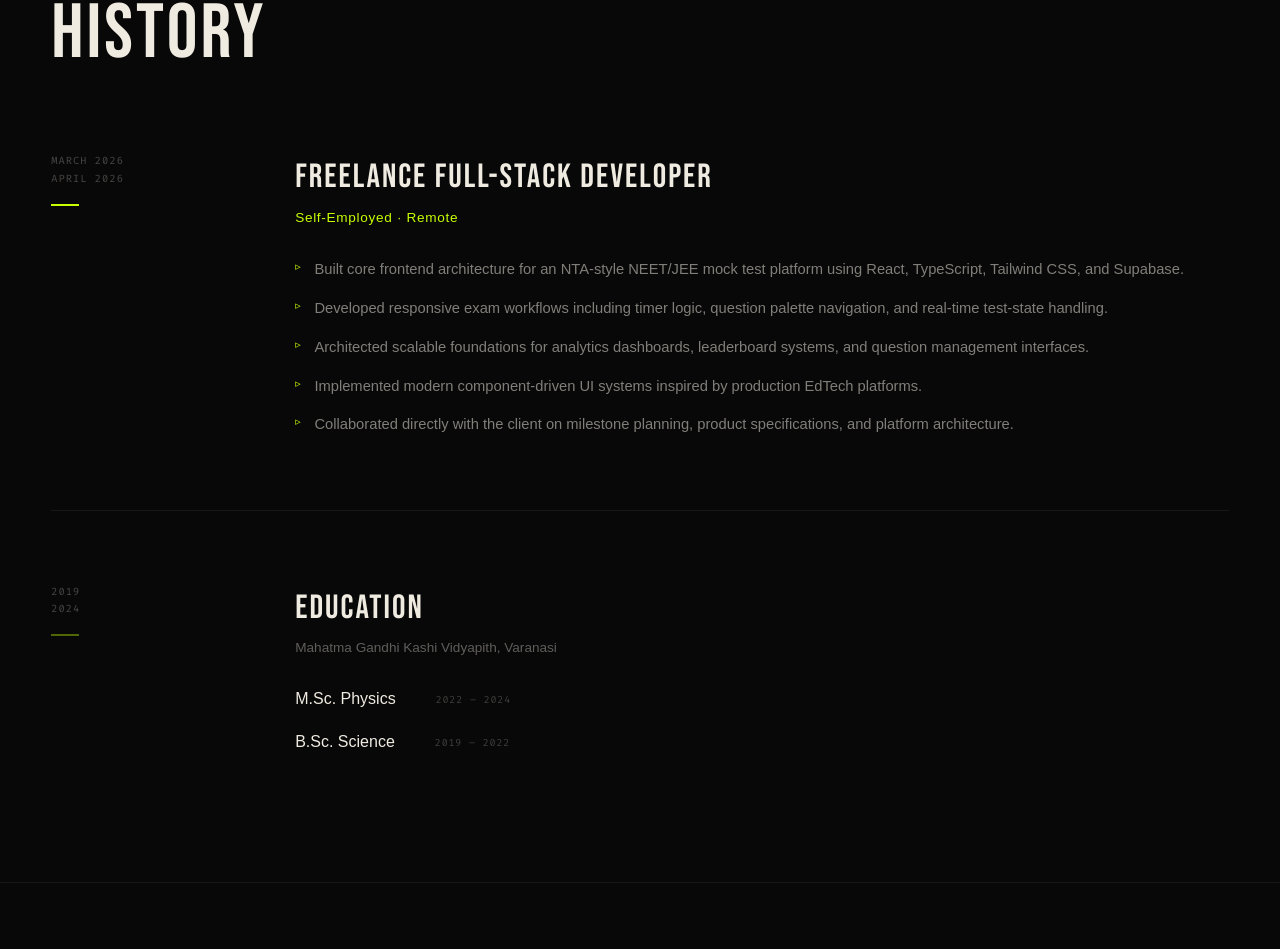
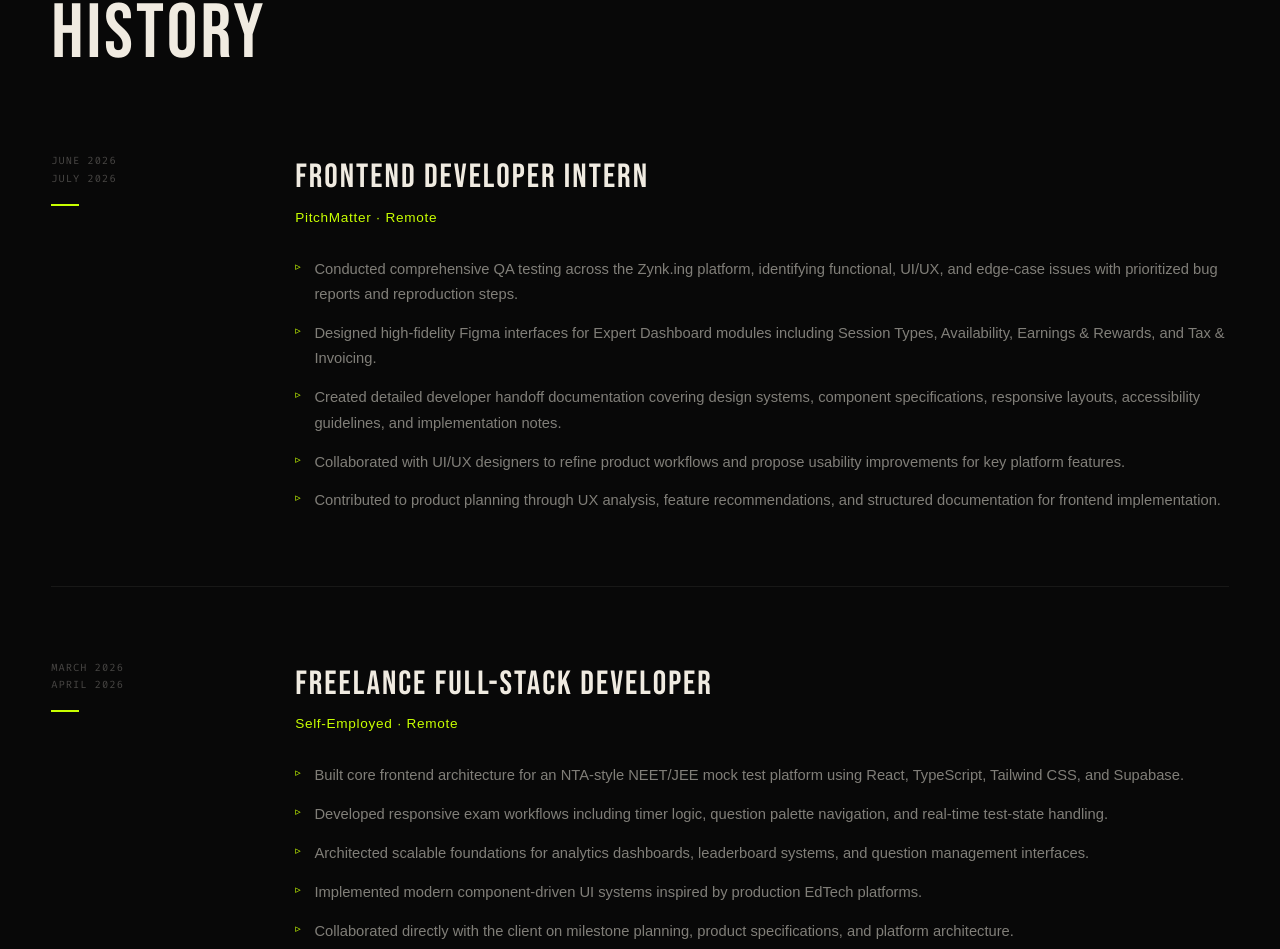
Before and after one commit to Uzrakhan/Portfolio, a React (Vite) app: page / in a window 1280 px wide. Shown: the part 5797-6746 px from the top of the page. Built offline with nearby package versions, Linux system fonts and the light colour scheme; the HTML template or start-up script is replaced by a standard one; a web font is replaced by a local one.

Commit message:
Updated experience section with newest experience as Frontend dev intern

```diff
--- a/src/pages/Landing2D.jsx
+++ b/src/pages/Landing2D.jsx
@@ -684,6 +684,75 @@ function Experience() {
       <p style={{ fontFamily:"'Fira Code',monospace", fontSize:"0.68rem", color:"#C8FF00", letterSpacing:"0.22em", marginBottom:"0.5rem" }}>04 / EXPERIENCE</p>
       <h2 style={{ fontFamily:"'Bebas Neue',cursive", fontSize:"clamp(3rem,6vw,5.5rem)", color:"#F0EBE1", margin:0, letterSpacing:"0.04em", lineHeight:1, marginBottom:"5rem" }}>HISTORY</h2>
 
+      {/**Internship */}
+      <div
+        style={{
+          display:"grid",
+          gridTemplateColumns:
+            window.innerWidth <= 900
+              ? "1fr"
+              : "180px 1fr",
+          gap: window.innerWidth <= 900
+            ? "2rem"
+            : "4rem",
+          paddingBottom:"4.5rem",
+          borderBottom:"1px solid rgba(240,235,225,0.07)", marginBottom:"4.5rem"
+          }}
+        >
+        <div>
+          <p style={{ fontFamily:"'Fira Code',monospace", fontSize:"0.65rem", color:"rgba(240,235,225,0.28)", letterSpacing:"0.1em", margin:0, lineHeight:1.7 }}>JUNE 2026<br/>JULY 2026</p>
+          <div style={{ width:28, height:2, background:"#C8FF00", marginTop:"1rem" }} />
+        </div>
+        <div>
+          <h3
+            style={{
+              fontFamily:"'Bebas Neue',cursive",
+              fontSize:
+                window.innerWidth <= 900
+                  ? "1.55rem"
+                  : "2.1rem",
+              color:"#F0EBE1",
+              margin:0,
+              letterSpacing:"0.06em"
+              }}>
+              FRONTEND DEVELOPER INTERN
+            </h3>
+          <p style={{ fontFamily:"'Cabinet Grotesk',sans-serif", color:"#C8FF00", fontSize:"0.85rem", margin:"0.3rem 0 1.8rem", letterSpacing:"0.05em" }}>
+            PitchMatter · Remote
+          </p>
+          <ul style={{ margin:0, padding:0, listStyle:"none", display:"flex", flexDirection:"column", gap:"0.85rem" }}>
+            {[
+                "Conducted comprehensive QA testing across the Zynk.ing platform, identifying functional, UI/UX, and edge-case issues with prioritized bug reports and reproduction steps.",
+                "Designed high-fidelity Figma interfaces for Expert Dashboard modules including Session Types, Availability, Earnings & Rewards, and Tax & Invoicing.",
+                "Created detailed developer handoff documentation covering design systems, component specifications, responsive layouts, accessibility guidelines, and implementation notes.",
+                "Collaborated with UI/UX designers to refine product workflows and propose usability improvements for key platform features.",
+                "Contributed to product planning through UX analysis, feature recommendations, and structured documentation for frontend implementation.",
+            ].map(pt => (
+              <li
+                key={pt}
+                style={{
+                  fontFamily:"'Cabinet Grotesk',sans-serif",
+                  color:"rgba(240,235,225,0.52)",
+                  fontSize:
+                    window.innerWidth <= 900
+                      ? "0.82rem"
+                      : "0.92rem",
+                  lineHeight:
+                    window.innerWidth <= 900
+                      ? 1.9
+                      : 1.72,
+                  paddingLeft:"1.2rem",
+                  position:"relative"
+                }}
+              >
+                <span style={{ position:"absolute", left:0, color:"#C8FF00", fontSize:"0.68rem" }}>▹</span>{pt}
+              </li>
+            ))}
+          </ul>
+        </div>
+      </div>
+
+
       {/* Freelance */}
       <div
         style={{
@@ -751,6 +820,8 @@ function Experience() {
           </ul>
         </div>
       </div>
+
+
 
       {/* Education */}
       <div
```
